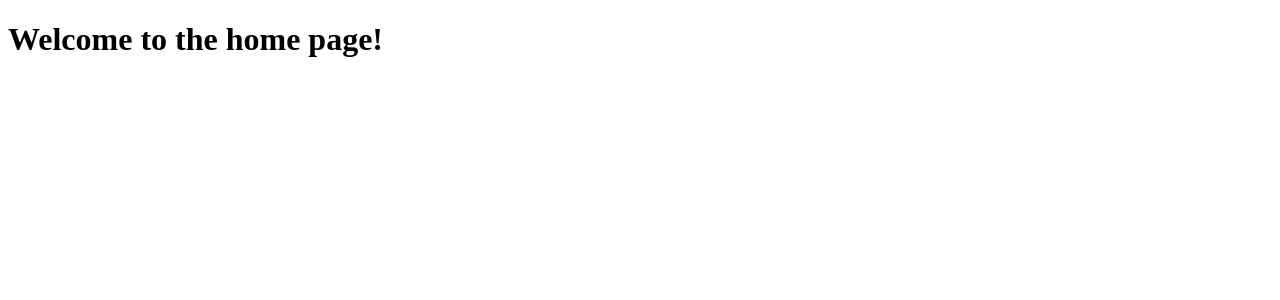
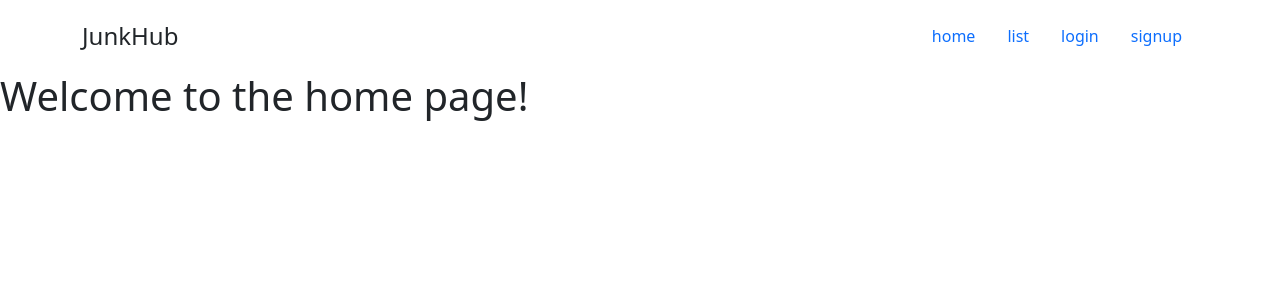
Before and after one commit to Brayds-Dev/Django-Project, a Django app: page / in a window 1280 px wide. Shown: the top 300 px of the page. Run offline with Django 4.2, Linux system fonts and the light colour scheme.

Commit message:
navigation

```diff
--- a/home/templates/home/base.html
+++ b/home/templates/home/base.html
@@ -1,15 +1,41 @@
 <!DOCTYPE html>
 <!-- Designed by Dwain A.-->
 <html lang="en">
+
 <head>
     <meta charset="UTF-8">
     <meta http-equiv="X-UA-Compatible" content="IE=edge">
     <meta name="viewport" content="width=device-width, initial-scale=1.0">
     <title>JunkHub</title>
+    <!-- Bootstrap cdn link -->
+    <link href="https://cdn.jsdelivr.net/npm/bootstrap@5.2.0-beta1/dist/css/bootstrap.min.css" rel="stylesheet"
+        integrity="sha384-0evHe/X+R7YkIZDRvuzKMRqM+OrBnVFBL6DOitfPri4tjfHxaWutUpFmBp4vmVor" crossorigin="anonymous">
 </head>
+
 <body>
+    <div class="container">
+        <header class="d-flex flex-wrap justify-content-center py-3">
+            <a href="/" class="d-flex align-items-center mb-3 mb-md-0 me-md-auto text-dark text-decoration-none">
+                <span class="fs-4">JunkHub</span>
+            </a>
+
+            <ul class="nav nav-pills">
+                <li class="nav-item"><a href="#" class="nav-link" aria-current="page">home</a></li>
+                <li class="nav-item"><a href="#" class="nav-link">list</a></li>
+                <li class="nav-item"><a href="#" class="nav-link">login</a></li>
+                <li class="nav-item"><a href="#" class="nav-link">signup</a></li>
+            </ul>
+        </header>
+    </div>
     <div>
         {% block content %}{% endblock content %}
     </div>
+
+    <!-- bootstrap cdn js link -->
+    <script src="https://cdn.jsdelivr.net/npm/bootstrap@5.2.0-beta1/dist/js/bootstrap.bundle.min.js"
+        integrity="sha384-pprn3073KE6tl6bjs2QrFaJGz5/SUsLqktiwsUTF55Jfv3qYSDhgCecCxMW52nD2"
+        crossorigin="anonymous"></script>
+
 </body>
+
 </html>
```
